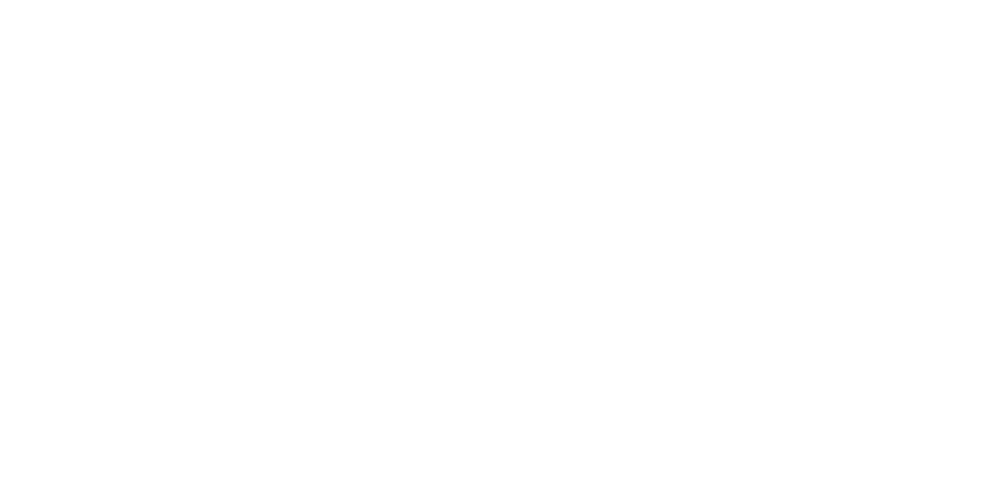
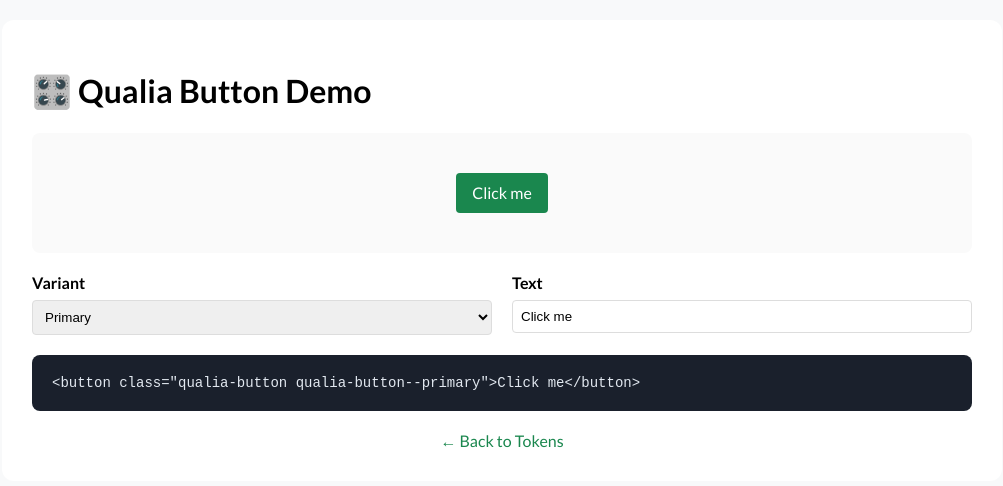
Before and after one commit to DesignTinker27/qualia-tokens-visual-demo, a plain HTML site: page button-demo.html in a window 1280 px wide. Shown: the whole page, without its empty margins (138-1141 px from the left). Drawn offline with Linux system fonts and the light colour scheme.

Commit message:
Add interactive button demo for GitHub Pages

```diff
--- a/button-demo.html
+++ b/button-demo.html
@@ -3,13 +3,93 @@
 <head>
     <meta charset="UTF-8">
     <meta name="viewport" content="width=device-width, initial-scale=1.0">
-    <title>Qualia Button Component - Interactive Demo</title>
+    <title>Qualia Button Demo</title>
     <link href="https://fonts.googleapis.com/css2?family=Lato:wght@400;500;600;700&display=swap" rel="stylesheet">
     <style>
-        /* Complete button demo styles from your file */
+        :root {
+          --interactive-01: #1a874e;
+          --interactive-pressed: #0d381f;
+          --interactive-02: #757575;
+          --interactive-error: #bd1c21;
+          --interactive-ai: #6e54fa;
+          --surface-01: #ffffff;
+          --text-01: #070708;
+          --text-04: #ffffff;
+          --space-08: 8px;
+          --space-16: 16px;
+          --radius-xs: 4px;
+          --font-family-lato: 'Lato', sans-serif;
+        }
+
+        * { box-sizing: border-box; }
+        body { font-family: var(--font-family-lato); margin: 0; padding: 20px; background: #f8f9fa; }
+
+        .container { max-width: 1000px; margin: 0 auto; }
+        .demo-area { background: white; border-radius: 12px; padding: 30px; margin-bottom: 20px; }
+        .button-preview { text-align: center; padding: 40px; background: #fafafa; border-radius: 8px; margin-bottom: 20px; }
+
+        .qualia-button {
+          display: inline-flex; align-items: center; justify-content: center;
+          font-family: var(--font-family-lato); font-size: 16px; font-weight: 500;
+          border: none; border-radius: var(--radius-xs); cursor: pointer;
+          transition: all 0.2s ease; padding: var(--space-08) var(--space-16); min-height: 40px;
+        }
+
+        .qualia-button--primary { background: var(--interactive-01); color: var(--text-04); }
+        .qualia-button--primary:hover { background: var(--interactive-pressed); transform: translateY(-1px); }
+        .qualia-button--secondary { background: var(--interactive-02); color: var(--text-04); }
+        .qualia-button--destructive { background: var(--interactive-error); color: var(--text-04); }
+        .qualia-button--ai { background: var(--interactive-ai); color: var(--text-04); }
+
+        .controls { display: grid; grid-template-columns: repeat(auto-fit, minmax(200px, 1fr)); gap: 20px; margin-bottom: 20px; }
+        .control-group label { display: block; font-weight: 600; margin-bottom: 8px; }
+        .control-group select, .control-group input { width: 100%; padding: 8px; border: 1px solid #ddd; border-radius: 4px; }
+
+        .code-section { background: #1a202c; color: #e2e8f0; padding: 20px; border-radius: 8px; font-family: monospace; font-size: 14px; }
     </style>
 </head>
 <body>
-    <!-- Complete button demo HTML -->
+    <div class="container">
+        <div class="demo-area">
+            <h1>🎛️ Qualia Button Demo</h1>
+            <div class="button-preview">
+                <button id="btn" class="qualia-button qualia-button--primary" onclick="alert('Button clicked!')">Click me</button>
+            </div>
+            <div class="controls">
+                <div class="control-group">
+                    <label>Variant</label>
+                    <select id="variant" onchange="updateButton()">
+                        <option value="primary">Primary</option>
+                        <option value="secondary">Secondary</option>
+                        <option value="destructive">Destructive</option>
+                        <option value="ai">AI</option>
+                    </select>
+                </div>
+                <div class="control-group">
+                    <label>Text</label>
+                    <input type="text" id="text" value="Click me" onchange="updateButton()">
+                </div>
+            </div>
+            <div class="code-section" id="code">
+&lt;button class="qualia-button qualia-button--primary"&gt;Click me&lt;/button&gt;
+            </div>
+            <div style="text-align: center; margin-top: 20px;">
+                <a href="index.html" style="color: var(--interactive-01); text-decoration: none;">← Back to Tokens</a>
+            </div>
+        </div>
+    </div>
+
+    <script>
+        function updateButton() {
+            const btn = document.getElementById('btn');
+            const variant = document.getElementById('variant').value;
+            const text = document.getElementById('text').value;
+
+            btn.className = `qualia-button qualia-button--${variant}`;
+            btn.textContent = text;
+
+            document.getElementById('code').innerHTML = `&lt;button class="qualia-button qualia-button--${variant}"&gt;${text}&lt;/button&gt;`;
+        }
+    </script>
 </body>
 </html>
```
